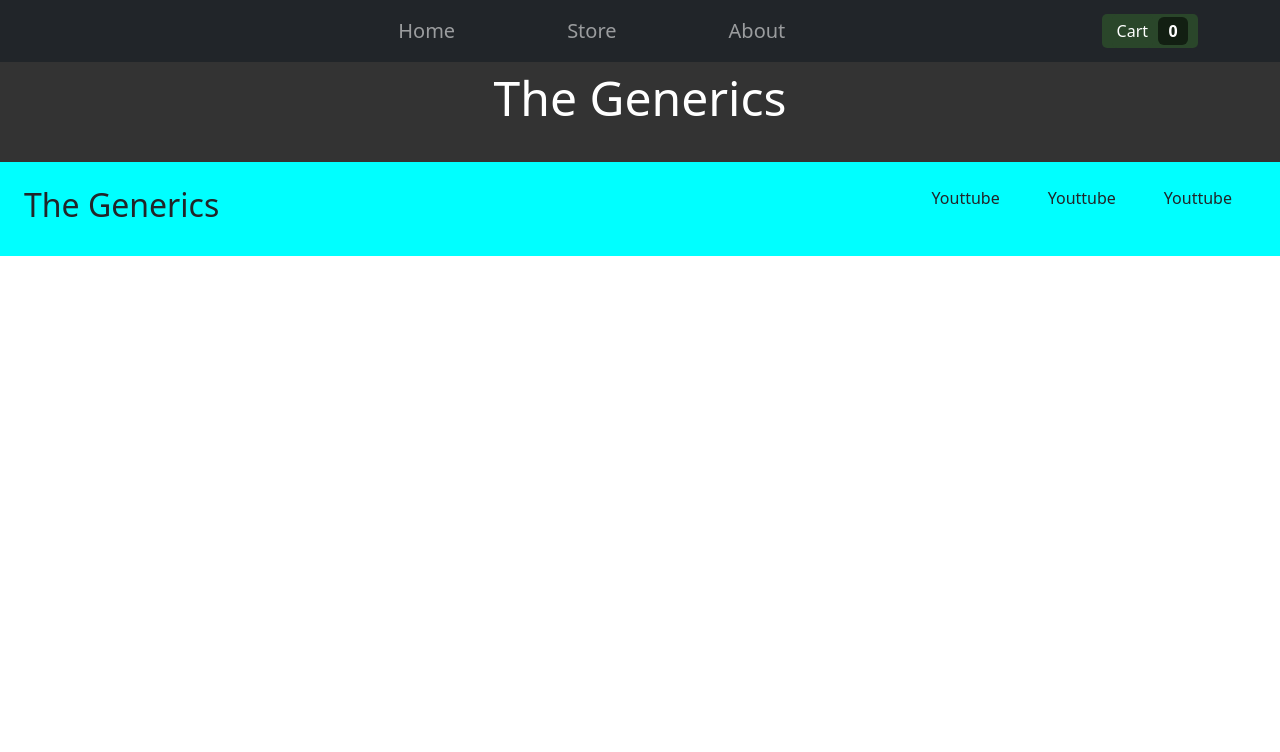
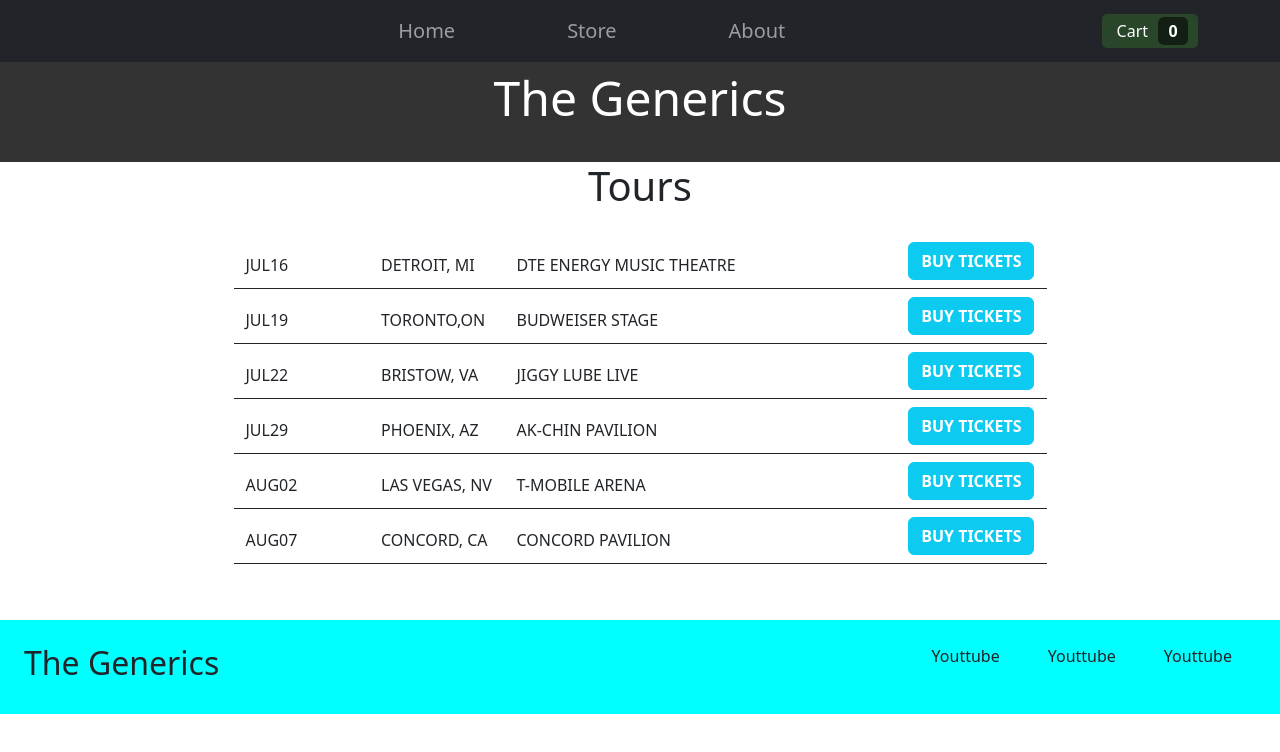
Before and after one commit to AnsariAhmedFrontEnd/e-commerce, a React (Create React App) app: page /home in a window 1280 px wide. Shown: the top 752 px of the page. Built offline with nearby package versions, Linux system fonts and the light colour scheme.

Commit message:
Added the Home Page

```diff
--- a/src/App.js
+++ b/src/App.js
@@ -3,12 +3,14 @@ import "./App.css";
 import AboutUs from "./components/pages/AboutUs";
 import Store from "./components/pages/Store";
 import Layout from "./components/Layout";
+import Home from './components/pages/Home';
 
 const App = () => {
   return (
     <BrowserRouter>
     <Layout>
       <Routes>
+      <Route path="/home" element={<Home />} />
         <Route path="/about" element={<AboutUs />} />
         <Route path="/" element={<Store />} />
       </Routes>
--- /dev/null
+++ b/src/components/pages/Home.js
@@ -0,0 +1,39 @@
+import { Fragment } from "react";
+import { Row, Col, Button, Container, Card } from "react-bootstrap";
+
+const Home = (props) => {
+  const musicProducts = [
+    { date: "JUL16", place: "DETROIT, MI", title: "DTE ENERGY MUSIC THEATRE" },
+    { date: "JUL19", place: "TORONTO,ON", title: "BUDWEISER STAGE" },
+    { date: "JUL22", place: "BRISTOW, VA", title: "JIGGY LUBE LIVE" },
+    { date: "JUL29", place: "PHOENIX, AZ", title: "AK-CHIN PAVILION" },
+    { date: "AUG02", place: "LAS VEGAS, NV", title: "T-MOBILE ARENA" },
+    { date: "AUG07", place: "CONCORD, CA", title: "CONCORD PAVILION" },
+  ];
+
+  const musicList = musicProducts.map((musicItem) => {
+    return (
+      <Row key={musicItem.title} className="align-items-center justify-content-between mb-2 border-bottom border-dark">
+        <Col className="col-2">{musicItem.date}</Col>
+        <Col className="col-2">{musicItem.place}</Col>
+        <Col className="col-4">{musicItem.title}</Col>
+        <Col className="col-4 d-flex justify-content-end align-items-center">
+          <Button variant="info" className="mb-2 fw-bold color-white" style={{color:'white'}}>BUY TICKETS</Button>
+        </Col>
+      </Row>
+    );
+  });
+
+  return (
+    <Fragment>
+      <div className="text-center">
+        <h1>Tours</h1>
+      </div>
+      <Container className="d-flex justify-content-center align-items-center mb-4">
+        <Card className="w-75 p-4 border-0">{musicList}</Card>
+      </Container>
+    </Fragment>
+  );
+};
+
+export default Home;
--- a/src/components/pages/Store.js
+++ b/src/components/pages/Store.js
@@ -1,19 +1,29 @@
 import { Fragment } from "react";
 import MerchProdcuts from "../MerchProducts";
 import Products from "../Products";
-import { Button } from "react-bootstrap";
+import { Button, Card, Col, Container, Row } from "react-bootstrap";
 const Store = (props) => {
   return (
     <Fragment>
-      <section id="album">
-        <Products />
-      </section>
-      <section id="merch">
-        <MerchProdcuts />
-      </section>
-      <div className="text-center mb-4">
-        <Button>See the Cart</Button>
-      </div>
+      <Container className="m-4">
+        <Card className="d-flex justify-content-center align-items-center">
+          <Row className="d-flex justify-content-center align-items-center">
+            <Col className="d-flex justify-content-center align-items-center">
+              <Products />
+            </Col>
+          </Row>
+          <Row className="d-flex justify-content-center align-items-center">
+            <Col>
+              <MerchProdcuts />
+            </Col>
+          </Row>
+          <Row className="text-center mb-4">
+            <Col>
+              <Button>See the Cart</Button>
+            </Col>
+          </Row>
+        </Card>
+      </Container>
     </Fragment>
   );
 };
```
